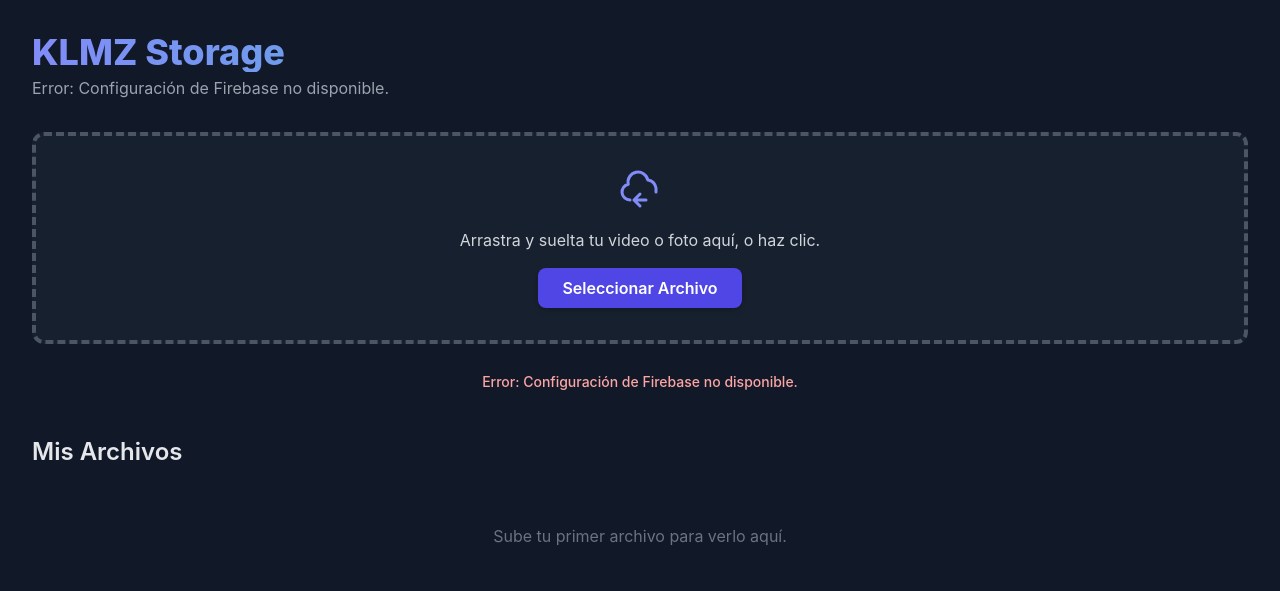
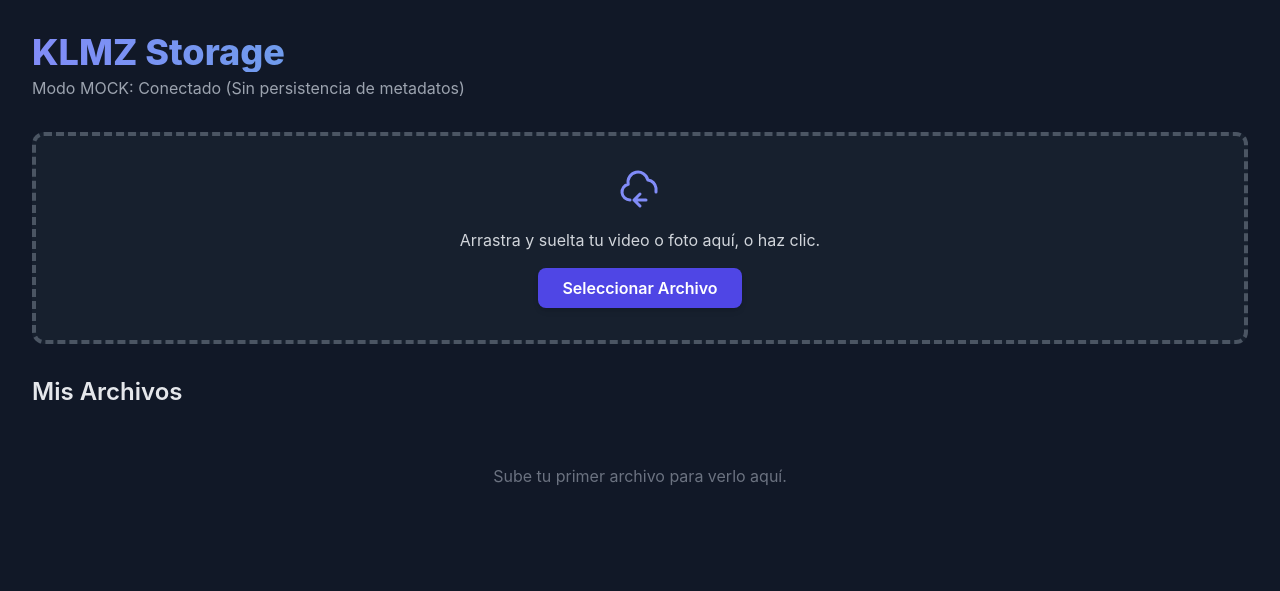
Before and after one commit to KLMZR230/klmzstorage, a plain HTML site: page index.html in a window 1280 px wide. Drawn offline with nearby package versions, Linux system fonts and the light colour scheme; no server answers.

Commit message:
Update index.html

```diff
--- a/index.html
+++ b/index.html
@@ -108,8 +108,32 @@
         const R2_PUBLIC_URL_BASE = 'https://pub-897465909ad64d05890fbf61be36d501.r2.dev';
 
         const appId = typeof __app_id !== 'undefined' ? __app_id : 'default-app-id';
-        const firebaseConfig = typeof __firebase_config !== 'undefined' ? JSON.parse(__firebase_config) : {};
-        // FIX APLICADO: Se cambió la referencia de 'initialAuthToken' a '__initial_auth_token'
+
+        // Definición de una configuración de Firebase MOCK para evitar errores de inicialización
+        // cuando el entorno no inyecta las variables (que es el problema actual).
+        const MOCK_FIREBASE_CONFIG = {
+            apiKey: "MOCK_API_KEY_TO_ALLOW_INIT",
+            authDomain: "mock-storage.firebaseapp.com",
+            projectId: "mock-storage-project",
+            storageBucket: "mock-storage.appspot.com",
+            messagingSenderId: "123456789012",
+            appId: "1:123456789012:web:abcdef01234567890abcde",
+        };
+
+        let parsedConfig = {};
+        try {
+            // Intenta parsear la configuración real
+            parsedConfig = typeof __firebase_config !== 'undefined' ? JSON.parse(__firebase_config) : {};
+        } catch(e) {
+            console.error("Error al parsear __firebase_config.", e);
+        }
+
+        // Si la configuración real no tiene 'apiKey' o está vacía, usamos la MOCK.
+        const firebaseConfig = (Object.keys(parsedConfig).length > 0 && parsedConfig.apiKey)
+                             ? parsedConfig
+                             : MOCK_FIREBASE_CONFIG;
+
+
         const initialAuthToken = typeof __initial_auth_token !== 'undefined' ? __initial_auth_token : null;
         const MAX_FILE_SIZE_BYTES = 100 * 1024 * 1024; // Límite de 100MB
 
@@ -275,6 +299,8 @@
                 // PASO 3: GUARDAR METADATOS EN FIRESTORE
                 const filesCollectionRef = collection(db, `/artifacts/${appId}/users/${userId}/klmz_storage_files`);
 
+                // Solo intentamos guardar si no estamos en modo MOCK (la configuración MOCK fallará)
+                if (firebaseConfig !== MOCK_FIREBASE_CONFIG) {
                     await addDoc(filesCollectionRef, {
                         name: file.name,
                         type: file.type,
@@ -284,8 +310,10 @@
                         uploaderId: userId,
                         uploadedAt: serverTimestamp(),
                     });
-
                     showMessage(`¡"${file.name}" subido a R2 y metadatos guardados con éxito!`, 'success');
+                } else {
+                    showMessage(`¡"${file.name}" subido a R2 con éxito! (Metadatos NO guardados en modo MOCK)`, 'success');
+                }
 
             } catch (error) {
                 console.error("Error crítico durante la subida:", error);
@@ -327,15 +355,11 @@
          * Inicializa Firebase, autentica y configura el listener de Firestore.
          */
         async function initApp() {
-            // Verifica si la configuración es válida (más estricto)
-            const isConfigValid = firebaseConfig && Object.keys(firebaseConfig).length > 0 && firebaseConfig.apiKey;
+            const isUsingMock = (firebaseConfig === MOCK_FIREBASE_CONFIG);
 
-            if (!isConfigValid) {
-                // Línea de depuración para ver qué se recibió
-                console.error("Firebase Configuración: objeto recibido es inválido o vacío. Valor:", firebaseConfig);
-                authStatus.textContent = 'Error: Configuración de Firebase no disponible.';
-                showMessage('Error: Configuración de Firebase no disponible.', 'error');
-                return;
+            if (isUsingMock) {
+                console.warn("ADVERTENCIA: Usando configuración MOCK de Firebase. La subida a R2 funcionará, pero los metadatos NO se guardarán permanentemente.");
+                authStatus.textContent = 'Modo MOCK: Conectado (Sin persistencia de metadatos)';
             }
 
             try {
@@ -343,14 +367,18 @@
                 app = initializeApp(firebaseConfig);
                 db = getFirestore(app);
                 auth = getAuth(app);
-                // setLogLevel('Debug'); // Descomentar para logs de Firebase
+
+                // Si estamos usando MOCK, la inicialización de Firestore fallará,
+                // pero la inicialización de la app pasa.
 
                 // Autenticación con Listener
                 onAuthStateChanged(auth, async (user) => {
                     if (user) {
                         userId = user.uid;
+                        if (!isUsingMock) {
                              authStatus.textContent = `Usuario: ${userId}`;
                              setupFirestoreListener();
+                        }
                     } else {
                         // Intentar autenticación al cargar
                         try {
@@ -379,6 +407,9 @@
          */
         function setupFirestoreListener() {
             if (!db || !userId) return;
+
+            // Si estamos en modo MOCK, evitamos configurar el listener, ya que fallaría
+            if (firebaseConfig === MOCK_FIREBASE_CONFIG) return;
 
             const filesCollectionRef = collection(db, `/artifacts/${appId}/users/${userId}/klmz_storage_files`);
             const q = query(filesCollectionRef);
```
Lines whose indentation alone changed are shown as unchanged.
